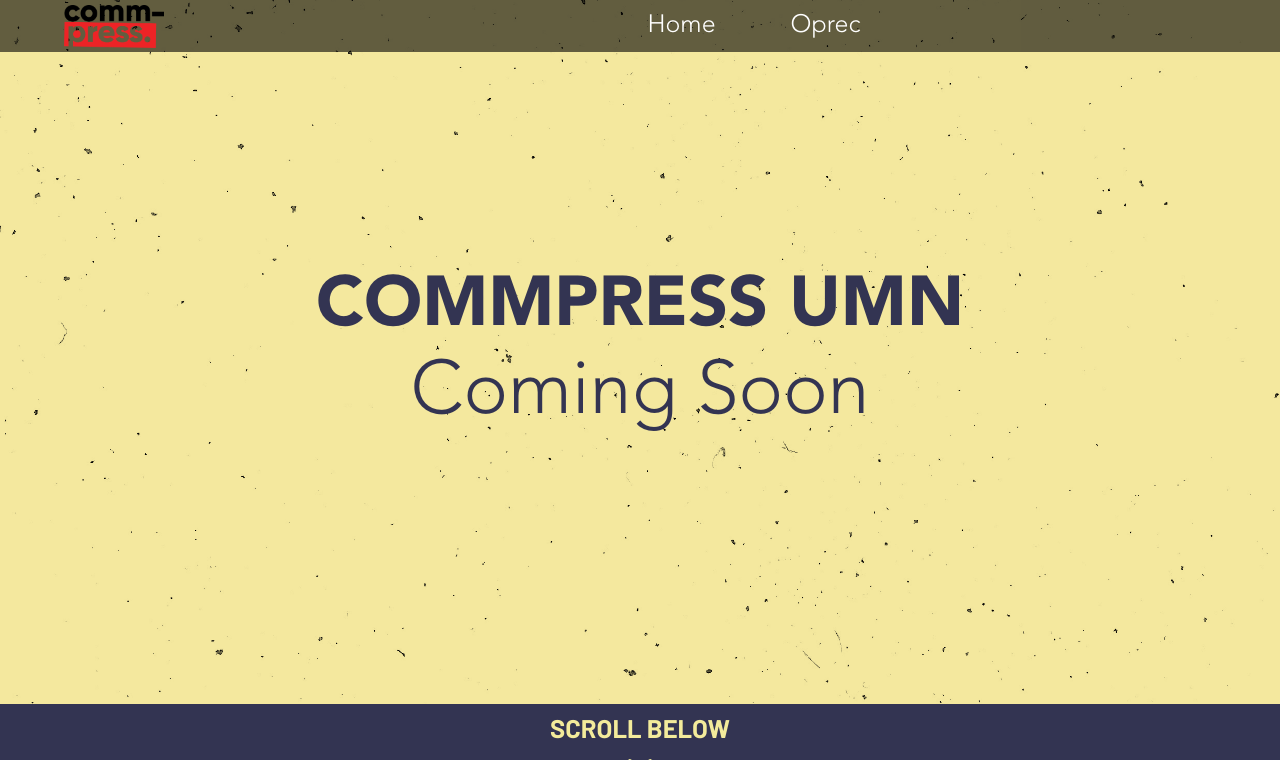
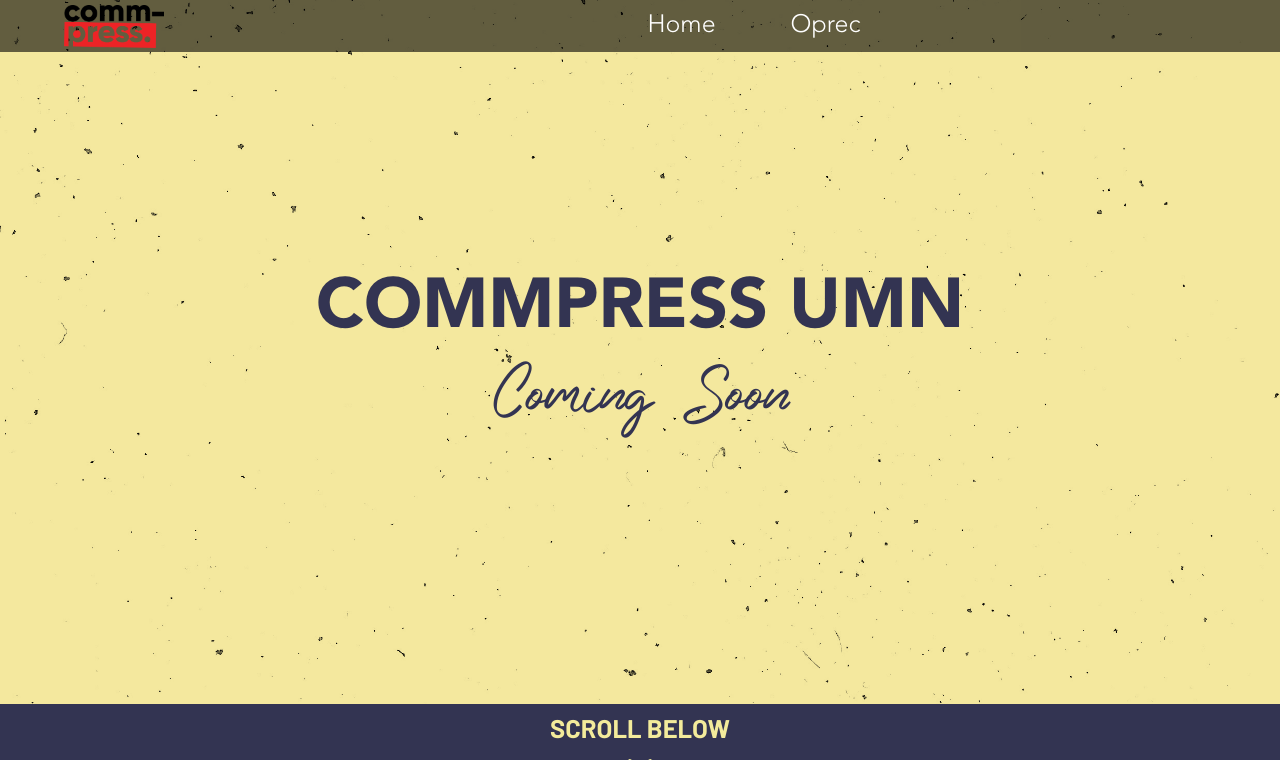
Before and after one commit to DwynnTama/CompressUMN, a CodeIgniter app: page /CompressUMN/ in a window 1280 px wide. Shown: the top 760 px of the page. Run offline with CodeIgniter, Linux system fonts and the light colour scheme.

Commit message:
last iseng jangan lagi

```diff
--- a/assets/css/style.css
+++ b/assets/css/style.css
@@ -161,6 +161,7 @@ body{
 }
 
 .sub-title{
+    font-family: "Anastik";
     font-size: 75px;
 }
 
```
